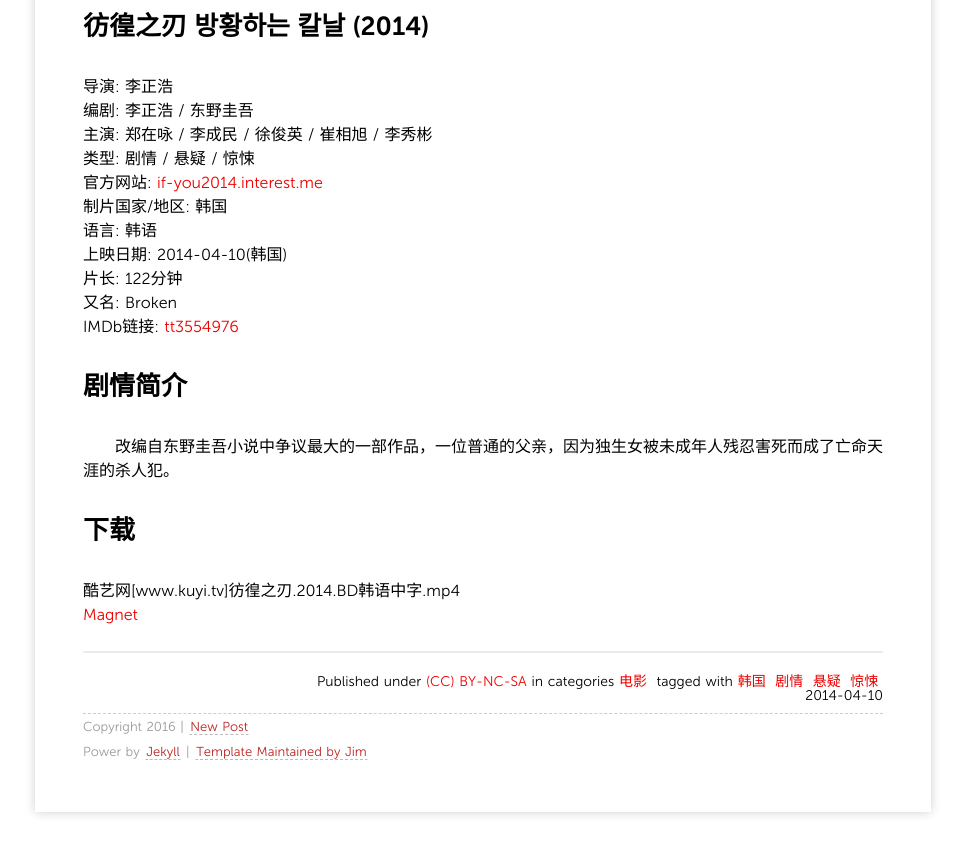
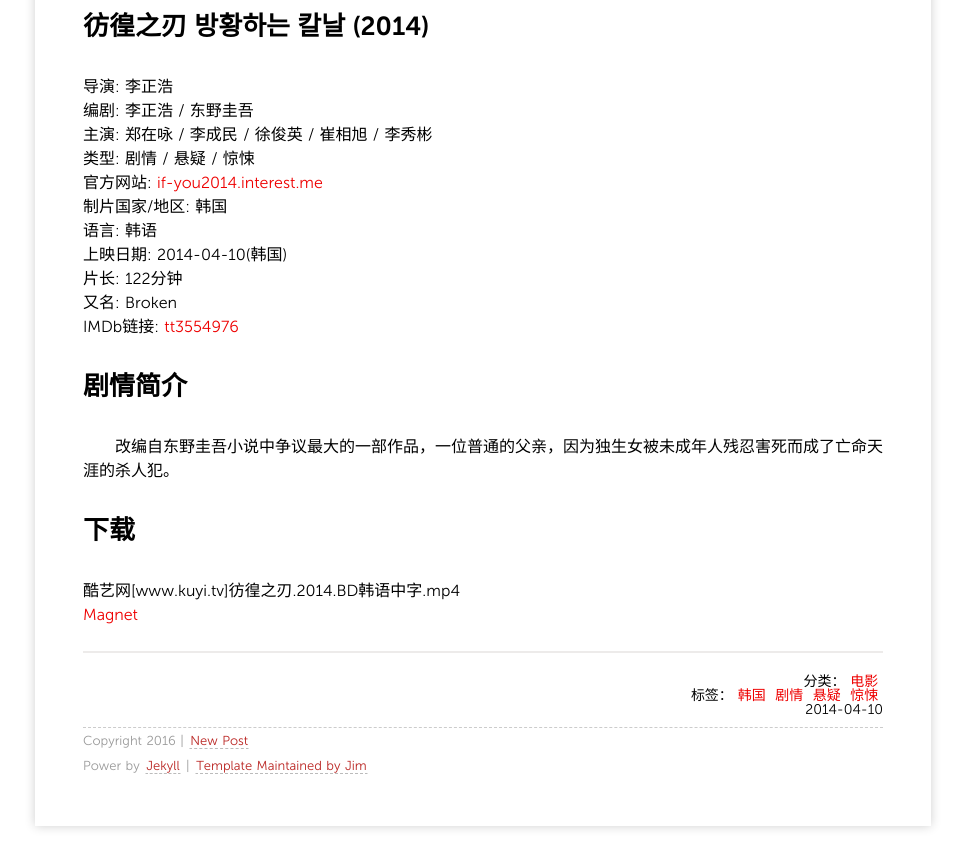
Before and after one commit to heartnn/mediablog, a Jekyll site: the page built from _posts/2014/2014-04-10-彷徨之刃.md, in a window 1280 px wide, cut to the strip 534-1408 px from the top of the page. Shown: the top 868 px of the strip, without its empty margins (157-1122 px from the left). Built offline with Jekyll 4.4.1, drawn with Linux system fonts in a browser that asks for light colours; nearby versions of some CDN libraries; Markdown is read by kramdown in place of the engine named in the settings; comment, search, counter and statistics services are not loaded.

Commit message:
Update post.html

```diff
--- a/_layouts/post.html
+++ b/_layouts/post.html
@@ -7,27 +7,25 @@ layout: default
 </section>
 <section class="meta">
 <hr/>
-<span class="license">
-  Published under <a rel="license" href="http://creativecommons.org/licenses/by-nc-sa/3.0/">(CC) BY-NC-SA</a>
-</span>
 {% if page.categories %}
 <span class="categories">
-  in categories
+  分类：
   {% for cat in page.categories %}
   <a href="/categories/#{{ cat }}" title="{{ cat }}">{{ cat }}</a>&nbsp;
   {% endfor %}
 </span>
+<br />
 {% endif %}
 {% if page.tags %}
 <span class="tags">
-  tagged with
+  标签：
   {% for tag in page.tags %}
   <a href="/tags/#{{ tag }}" title="{{ tag }}">{{ tag }}</a>&nbsp;
   {% endfor %}
 </span>
+<br />
 {% endif %}
 <span class="time">
-  <br/>
   <time datetime="{{ page.date | date:"%Y-%m-%d" }}">{{ page.date | date:"%Y-%m-%d" }}</time>
 </span>
 </section>
@@ -40,7 +38,7 @@ div.resized_image p {
   margin-top: 0;
   font-size: 8px;
   /* Awesome icon from here: http://www.famfamfam.com/lab/icons/silk/ */
-  background: url(http://i242.photobucket.com/albums/ff244/9861_omikron/error.png) no-repeat;
+  background: url(/media/img/error.png) no-repeat;
   padding-left: 20px;
   color: #333;
 }
```
